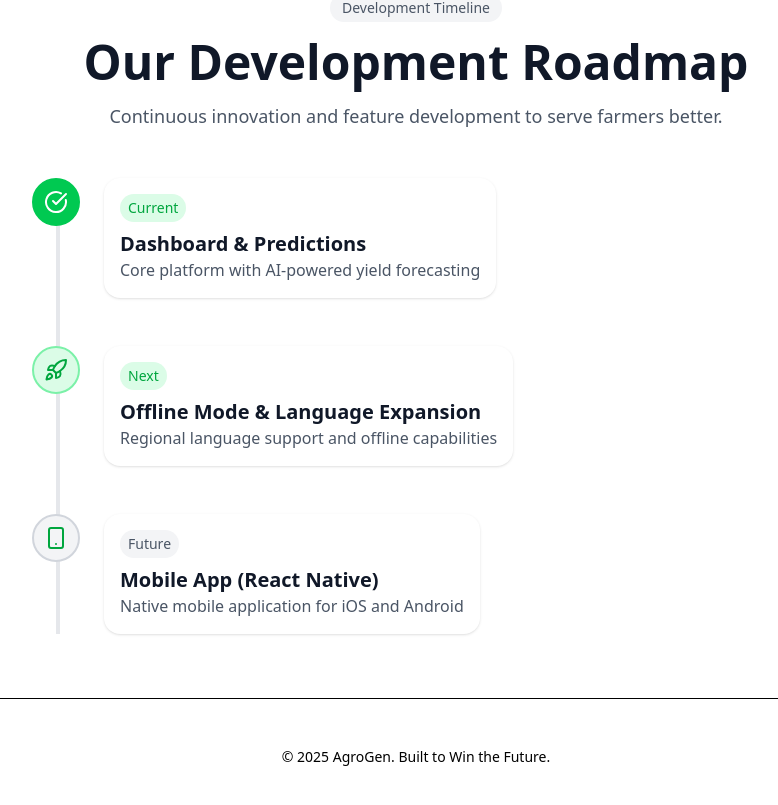
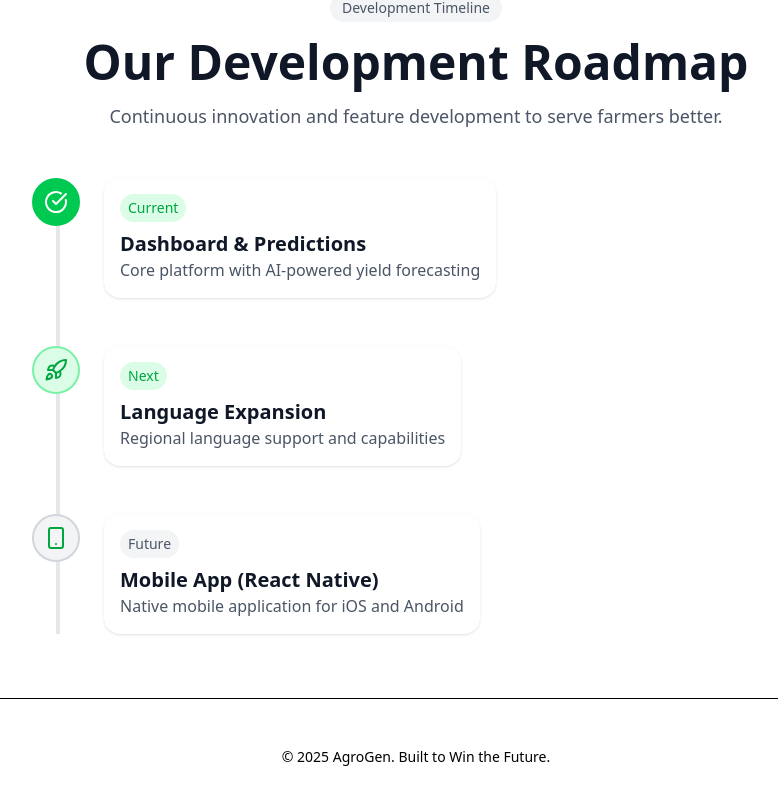
Before and after one commit to Vivek-736/SMART_INDIA_HACKATHON_2025, a Next.js app: page / in a window 1280 px wide. Shown: the part 2961-3766 px from the top of the page, without its empty margins (224-1002 px from the left). Built offline with nearby package versions, Linux system fonts and the light colour scheme; no server answers.

Commit message:
Modified the UI owing to the roadmap that is preconceived

```diff
--- a/components/RoadmapSection.tsx
+++ b/components/RoadmapSection.tsx
@@ -11,8 +11,8 @@ const RoadmapSection = () => {
     },
     {
       icon: Rocket,
-      title: "Offline Mode & Language Expansion",
-      description: "Regional language support and offline capabilities",
+      title: "Language Expansion",
+      description: "Regional language support and capabilities",
       status: "inProgress",
       label: "Next"
     },
```
